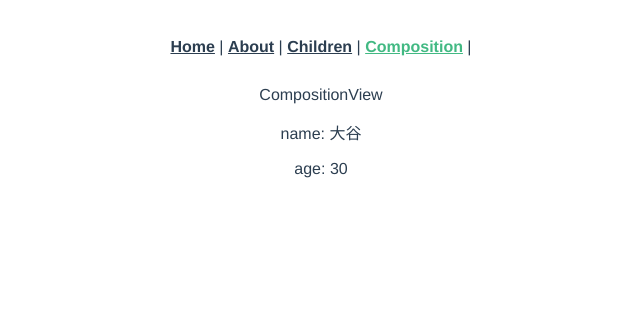
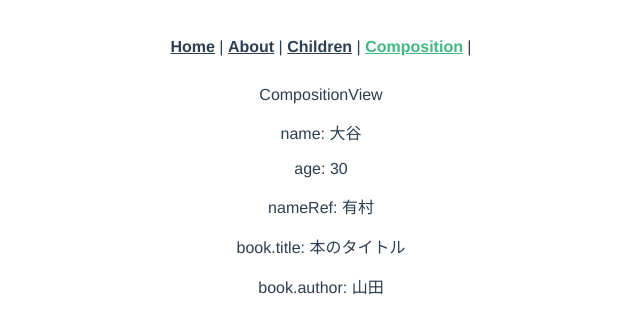
Before and after one commit to Arimuuuura/udemy-aoki-vue, a Vue app in the folder vue3/: page /composition in a window 1280 px wide. Shown: the top 332 px of the page, without its empty margins (319-959 px from the left). Built offline with nearby package versions, Linux system fonts and the light colour scheme.

Commit message:
ref, reactive の扱い

```diff
--- a/vue3/src/views/CompositionView.vue
+++ b/vue3/src/views/CompositionView.vue
@@ -3,10 +3,14 @@
 	CompositionView
 	<p>name: {{ name }}</p>
 	<p>age: {{ age }}</p>
+	<p>nameRef: {{ nameRef }}</p>
+	<p>book.title: {{ book.title }}</p>
+	<p>book.author: {{ book.author[0] }}</p>
   </div>
 </template>
 
 <script>
+import { ref, reactive } from 'vue'
 export default {
 	data() {},
 	setup() {
@@ -14,9 +18,23 @@ export default {
 		const name = '大谷'
 		const age = 30
 
+		// ref
+		const nameRef = ref('有村');
+		// script 内で扱う場合は .value で繋ぐ
+		console.log(nameRef.value);
+
+		// reactive
+		const book = reactive({
+			title: '本のタイトル',
+			author: ['山田', '坂本']
+		})
+		console.table(book);
+
 		return {
 			name,
-			age
+			age,
+			nameRef,
+			book,
 		}
 	},
 	created() {
```
